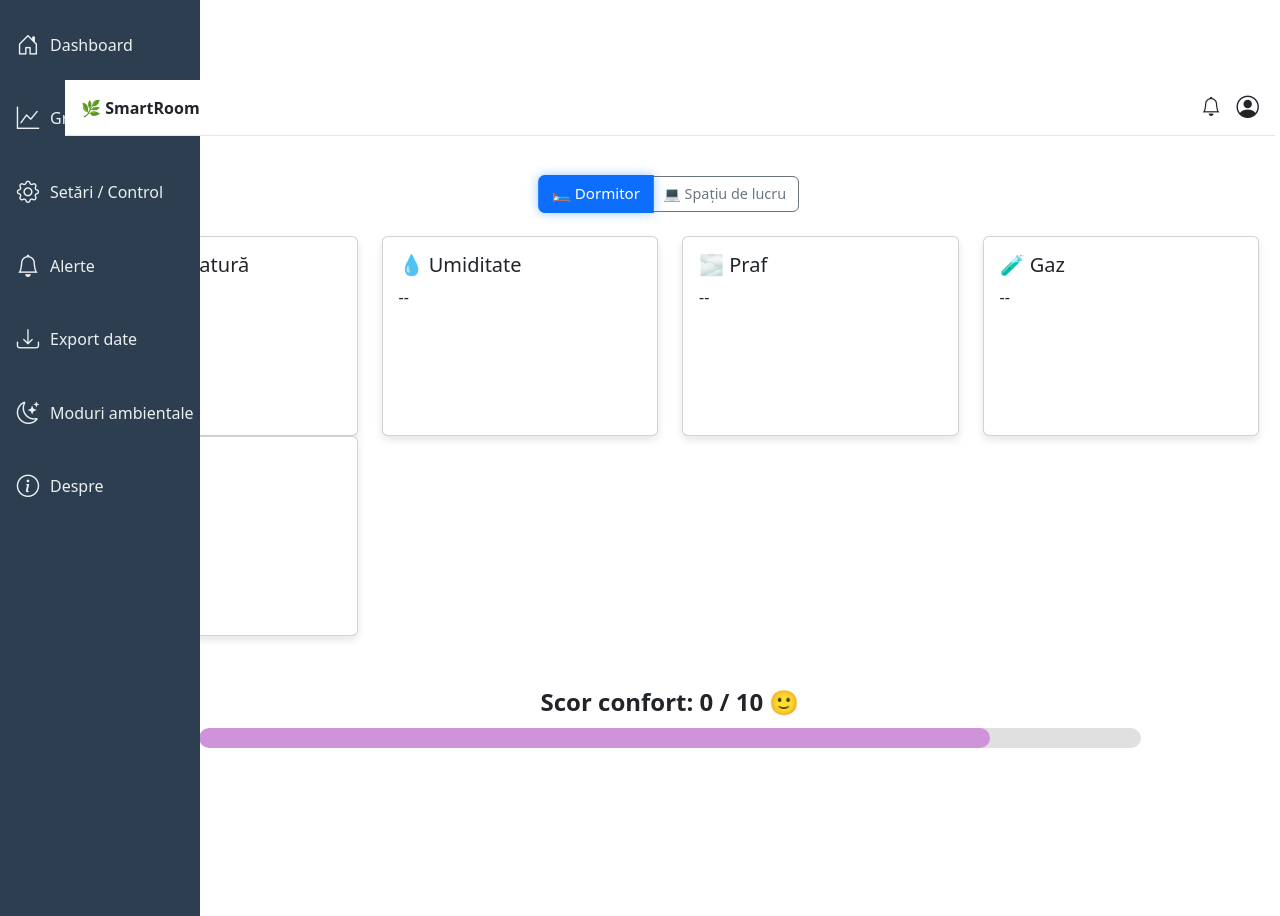
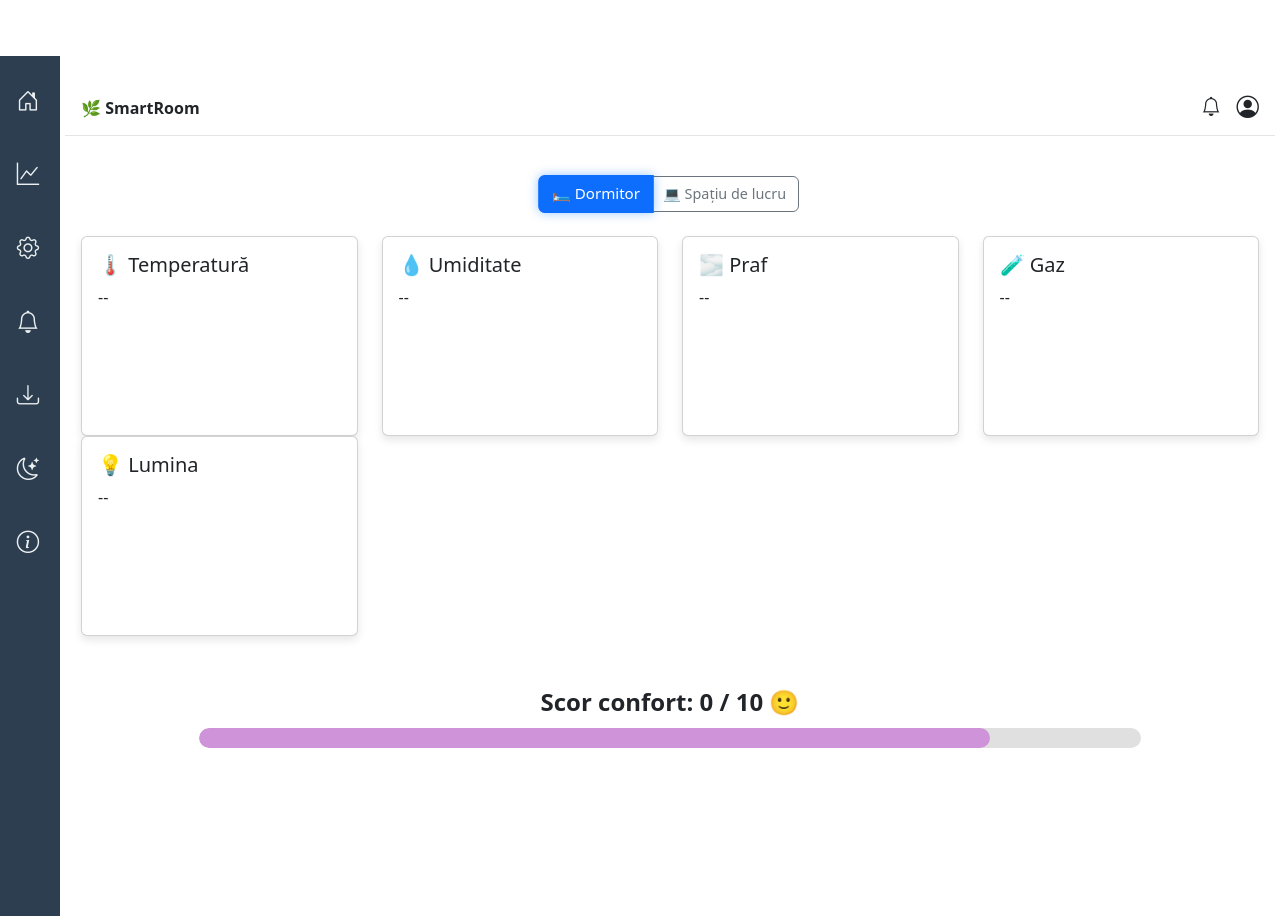
Before and after one commit to roxiexd7015/smartroom, a Flask app: page / in a window 1280 px wide. Run offline with Flask 3, Linux system fonts and the light colour scheme; data that the repository does not hold is empty; some libraries are stand-ins or nearby versions.

Commit message:
css modified

```diff
--- a/static/css/sidebar.css
+++ b/static/css/sidebar.css
@@ -1,6 +1,6 @@
 .sidebar {
   position: fixed;
-  top: 0;
+  top: 56px;
   left: 0;
   height: 100vh;
   width: 60px;
```
